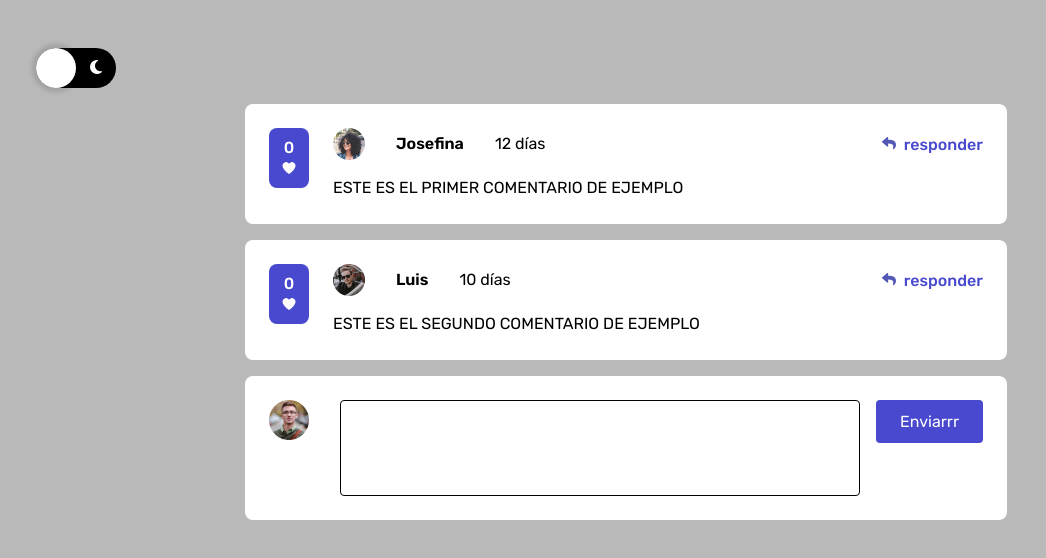
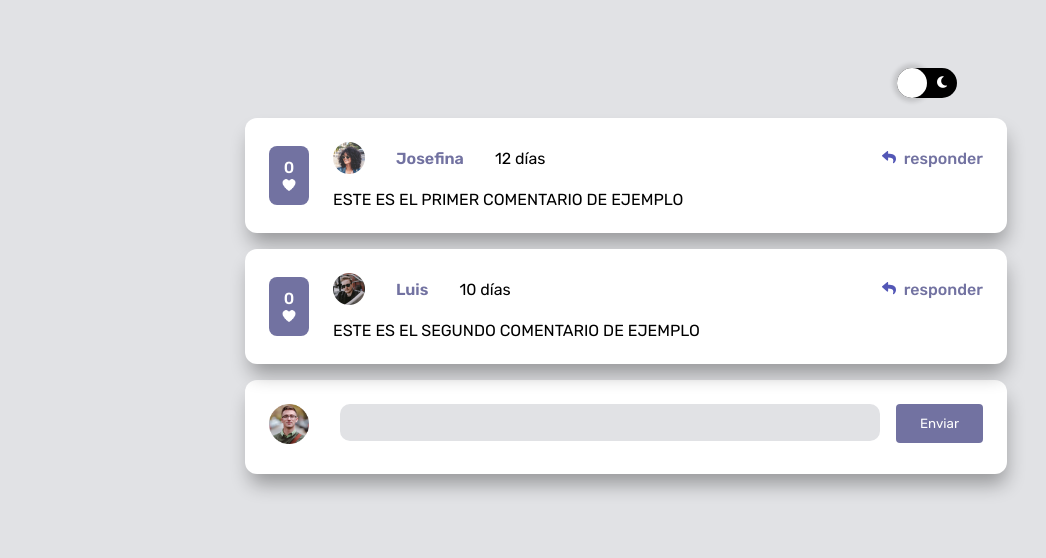
Before and after one commit to pablo1591moreno/comments-section, a plain HTML site: page index.html in a window 1280 px wide. Shown: the whole page, without its empty margins (14-1060 px from the left). Drawn offline with Linux system fonts and the light colour scheme.

Commit message:
ajuste 30/11

```diff
--- a/index.html
+++ b/index.html
@@ -6,20 +6,16 @@
   <meta http-equiv="X-UA-Compatible" content="IE=edge">
   <meta name="viewport" content="width=device-width, initial-scale=1.0">
   <script src="https://kit.fontawesome.com/2449c46202.js" crossorigin="anonymous"></script>
-    <link rel="stylesheet" href="style.css" />
+  <link rel="stylesheet" href="style.css" />
   <title>Interactive comments section</title>
 </head>
 
 <body>
 
-  <button class="onOff" id="onOff">
-  <span><i class="fa-solid fa-sun"></i></span>
-  <span><i class="fa-solid fa-moon"></i></span>
-</button>
 
   <template class="inputContesta-template">
     <div class="inputContesta contenedor">
-      <img src="images/avatars/image-juliusomo.webp"  class="imagenUsuario">
+      <img src="images/avatars/image-juliusomo.webp" class="imagenUsuario">
       <textarea class="cmnt-input"></textarea>
       <button class="botonEnviar">Enviar</button>
     </div>
@@ -58,17 +54,26 @@
 
   <main>
 
+
     <div class="seccionComentarios">
+
+      <div class="seccionBoton">
+        <button class="onOff" id="onOff">
+          <span><i class="fa-solid fa-sun"></i></span>
+          <span><i class="fa-solid fa-moon"></i></span>
+        </button>
+      </div>
+
       <div class="paqueteDeComentarios">
-
       </div>
 
       <!--comment wrapper-->
       <div class="inputContesta contenedor">
         <img src="images/avatars/image-juliusomo.webp" alt="" class="imagenUsuario">
         <textarea class="cmnt-input"></textarea>
-        <button class="botonEnviar">Enviarrr</button>
+        <button class="botonEnviar">Enviar</button>
       </div>
+
       <!--responder input-->
     </div>
 
--- a/style.css
+++ b/style.css
@@ -1,51 +1,49 @@
 @import url("https://fonts.googleapis.com/css2?family=Rubik:wght@400;500;600&display=swap");
+
+
 :root {
-  --azul: #4949cf;
-  --rojo: #ce3e3e;
-  --blanco: #000000; /*negro*/
-  --grisClaro: #363636; /* negroClaro */
-  --negroClaro: #b9b9b9; /* blancoClaro */
-  --negro: #ffffff; /*blanco*/
-}
-
-/* :root {
-    --azul: #4949cf;
-    --rojo: #ce3e3e;
+    --azul: hsl(240, 20%, 54%);
+    --rojo: hsl(0, 60%, 53%);
     --blanco: hsl(0, 0%, 100%);
-    --grisClaro: hsl(0, 0%, 81%);
+    --grisClaro: hsl(225, 7%, 89%);
     --negroClaro: hsl(0, 0%, 12%);
     --negro: hsl(0, 0%, 0%);
-  } */
+    --amarillo: hsl(81, 70%, 56%);
+}
 
 * {
     padding: 0;
     margin: 0;
     box-sizing: border-box;
     font-family: "Rubik", sans-serif;
-  font-size: 16px;
+
 }
 
-p{
-    line-height: 1.5;
-}
-
-body{
+body {
     height: 100%;
     width: 100%;
     padding-top: 3rem;
-    background-color: var(--negroClaro);
+    background-color: var(--grisClaro);
+    transition: .5s ease all;
 }
 
-a{
+a {
     cursor: pointer;
     text-decoration: none;
     font-weight: 500;
 }
 
-.onOff{
+
+.seccionBoton {
+    display: flex;
+    justify-content: end;
+    margin: 20px 0;
+}
+
+.onOff {
     margin: 0 50px;
     display: flex;
-    background-color: #000000;
+    background-color: var(--negro);
     border-radius: 1000px;
     border: none;
     position: relative;
@@ -53,44 +51,43 @@ a{
 }
 
 
-.onOff::after{
+.onOff::after {
     content: "";
     display: block;
-    width: 40px;
-    height: 40px;
-    position:absolute;
-    background-color: white;
+    width: 30px;
+    height: 30px;
+    position: absolute;
+    background-color: var(--blanco);
     top: 0;
     left: 0;
     right: unset;
     border-radius: 100px;
-    transition: .3s ease all;
     box-shadow: 0px 0px 4px 4px rgba(0, 0, 0, 0.13);
 }
 
-.onOff.activo{
-    background-color: hsl(81, 95%, 59%);
+.onOff.activo {
+    background-color: var(--amarillo);
     }
 
-.onOff.activo::after{
+.onOff.activo::after {
     left: unset;
     right: 0;
 }
 
-.onOff span{
-width: 40px;
-height: 40px;
-line-height: 40px;
+.onOff span {
+    width: 30px;
+    height: 30px;
+    line-height: 30px;
     display: block;
     color: #ffffff;
 }
 
-button{
+button {
     cursor: pointer;
 }
 
-.botonEnviar{
-    color: var(--negro);
+.botonEnviar {
+    color: var(--blanco);
     background-color: var(--azul);
     border: none;
     padding: .75rem 1.5rem;
@@ -98,10 +95,11 @@ button{
 }
 
 
-.contenedor{
-    border-radius: 8px;
+.contenedor {
+    border-radius: 12px;
     padding: 1.5rem;
-    background-color: var(--negro);
+    background-color: var(--blanco);
+    box-shadow: 2px 13px 19px -3px rgba(0,0,0,0.33);
 }
 
 .paqueteDeComentarios {
@@ -109,13 +107,13 @@ button{
     flex-direction: column;
 }
 
-.seccionComentarios{
+.seccionComentarios {
     max-width: 75ch;
     margin: auto;
     margin-top: 1rem;
 }
 
-.comentario{
+.comentario {
     margin-bottom: 1rem;
     display: grid;
     grid-template-areas:
@@ -126,39 +124,38 @@ button{
     grid-template-columns: auto 1fr auto;
     gap: 1.5rem;
     row-gap: 1rem;
-    color: var(--blanco);
 }
 
-.like{
-    color: var(--negro);
+.like {
     font-weight: 500;
     grid-area: score;
     display: flex;
     align-items: center;
     flex-direction: column;
     padding: .75rem;
-    padding-top: .5rem;
+    padding-top: .7rem;
     width: 1rem;
-    box-sizing:initial;
-    background-color: var(--azul);
+    box-sizing: initial;
     border-radius: 8px;
     align-self: flex-start;
+    margin: auto;
+    color: var(--blanco);
+    background-color: var(--azul);
 }
 
-.controlLike{
+.controlLike {
     width: 100%;
     cursor: pointer;
     object-fit: scale-down;
 }
 
-.c-text{
+.c-text {
     grid-area: comentario;
     width: 100%;
     word-wrap: break-word
-
 }
 
-.usuario{
+.usuario {
     width: 100%;
     grid-area: user;
     display: flex;
@@ -166,99 +163,101 @@ button{
     align-items: center;
 }
 
-.nombreUsuario{
-    -color: var(--azul);
-    font-weight: 700;
+p.nombreUsuario {
+    color: var(--azul);
+    font-weight: bolder;
     margin-right: 15px;
 }
 
-.imagenUsuario{
+.imagenUsuario {
     height: 2rem;
     width: 2rem;
     margin-right: 15px;
 }
 
-.c-controls{
+.c-controls {
     display: flex;
     gap: 1rem;
-    color: var(--azul);
     grid-area: controls;
     align-self: center;
     justify-self: flex-end;
 }
 
-.c-controls a{
+.c-controls a {
     align-items: center;
 }
 
-.editar , .responder{
+.editar,
+.responder {
     color: var(--azul);
 }
 
-.editar{
+.editar {
     display: none;
 }
 
 
-.eliminar{
+.eliminar {
     color: var(--rojo);
     display: none;
     margin-right: 20px;
 }
 
-.control-icon{
+.control-icon {
     margin-right: .5rem;
 }
 
 
-.replies{
+.replies {
     display: flex;
     margin-left: 2.5rem;
     padding-left: 2.4rem;
 
 }
 
-.responder-to{
+.responder-to {
     color: var(--azul);
     font-weight: 500;
 }
 
-.inputContesta{
+.inputContesta {
     display: grid;
     margin-bottom: 1rem;
     grid-template-areas: "avatar input button";
     grid-template-columns: min-content auto min-content;
     justify-items: center;
     gap: 1rem;
-    min-height: 9rem;
 }
 
-.inputContesta img{
+.inputContesta img {
     grid-area: avatar;
     height: 2.5rem;
     width: 2.5rem;
 }
 
-.inputContesta button{
+.inputContesta button {
     grid-area: button;
     align-self: flex-start;
 }
 
-.inputContesta textarea{
+.inputContesta textarea {
+    width: 100%;
+    height: 80%;
     grid-area: input;
-    padding: 1rem;
-    width: 100%;
-    border: 1px solid var(--blanco);
-    border-radius: 4px;
+    padding: .5rem;
+    border: none;
+    border-radius: 10px;
     resize: none;
+    background-color: var(--grisClaro);
 }
 
 
-.this-user .responder{
+.this-user .responder {
     display: none;
 }
 
-.this-user .editar , .this-user .eliminar{
+.this-user .editar,
+.this-user .eliminar {
     display: flex;
 }
 
@@ -269,24 +268,25 @@ button{
         line-height: 0;
     }
 
-    .seccionComentarios{
+    .seccionComentarios {
         width: 95%;
     }
 
-    .contenedor{
+    .contenedor {
         padding: 1rem;
 
     }
-    .replies{
+
+    .replies {
         padding-left: 1rem;
         margin-left: .5rem;
     }
 
-    .responder{
+    .responder {
         font-size: .9rem;
     }
 
-    .comentario{
+    .comentario {
         grid-template-areas:
             "user user user"
             "comentario comentario comentario"
@@ -295,19 +295,19 @@ button{
         gap: 1rem;
     }
 
-    .like{
+    .like {
         flex-direction: row;
         width: 2.4rem;
         padding: .5rem;
         gap: .5rem;
     }
 
-    .controlLike{
+    .controlLike {
         width: 18px;
 
     }
 
-    .inputContesta{
+    .inputContesta {
         grid-template-areas:
             "input input input"
             "avatar ... button"
@@ -317,44 +317,39 @@ button{
         gap: 1rem;
     }
 
-    /* .replies{
-        align-items: flex-end;
-    } */
-
-
-    .inputContesta img{
+    .inputContesta img {
         height: 2rem;
         width: 2rem;
     }
-    .inputContesta textarea{
+
+    .inputContesta textarea {
         height: 6rem;
         padding: .5rem;
         align-self: stretch;
     }
 
-    .c-body{
+    .c-body {
         font-size: .9rem;
     }
 
-    .imagenUsuario{
+    .imagenUsuario {
         margin-right: 0;
     }
 
-    .botonEnviar{
+    .botonEnviar {
         padding: .5rem 1rem;
         font-size: .9rem;
     }
 
-    .inputContesta textarea{
+    .inputContesta textarea {
         height: 4.5rem;
     }
 
 }
 
-/*------------------------------------------------------------------------*/
+/*-----------------------------------------------------------------------------  MODAL */
 
-
-.paqueteModal{
+.paqueteModal {
     position: fixed;
     top: 0;
     left: 0;
@@ -366,7 +361,7 @@ button{
     background-color: rgba(231, 218, 218, 0.466);
 }
 
-.modal{
+.modal {
     padding: 1.5rem;
     max-width: 32ch;
     display: grid;
@@ -377,17 +372,17 @@ button{
         "no yes";
 }
 
-.invisible{
+.invisible {
     display: none;
 }
 
-.modal h3{
+.modal h3 {
     grid-area: heading;
     color: var(--blanco);
     font-size: 25px;
 }
 
-.modal button{
+.modal button {
     color: var(--negro);
     padding: .75rem;
     border-radius: 8px;
@@ -395,18 +390,43 @@ button{
     font-weight: 500;
 }
 
-.modal p{
+.modal p {
     grid-area: body;
     color: var(--blanco);
     line-height: 1.5;
 }
 
-.modal .si{
+.modal .si {
     grid-area: yes;
     background-color: var(--rojo);
 }
 
-.modal .no{
+.modal .no {
     background-color: var(--azul);
     grid-area: no;
 }
+
+
+/*-----------------------------------------------------------------------------  MODO OSCURO */
+body.oscuro main div.seccionComentarios div.contenedor {
+    background-color: var(--negro);
+    box-shadow: 2px 13px 19px -3px rgba(0, 0, 0, 0.33);
+}
+
+body.oscuro main div.seccionComentarios div.paqueteDeComentarios div.contenedor {
+    background-color: var(--negro);
+
+}
+
+body.oscuro main div.seccionComentarios div.paqueteDeComentarios div.paqueteComentario div.comentario {
+    color: var(--blanco);
+}
+
+body.oscuro {
+    background-color: var(--negroClaro);
+
+}
+
+body.oscuro main div.seccionComentarios div.paqueteDeComentarios div.paqueteComentario div.replies div.contenedor .cmnt-input {
+    background-color: var(--blanco);
+}
```
Also changed, not shown: app.js (+9 -9 lines). Lines whose indentation alone changed are shown as unchanged.
